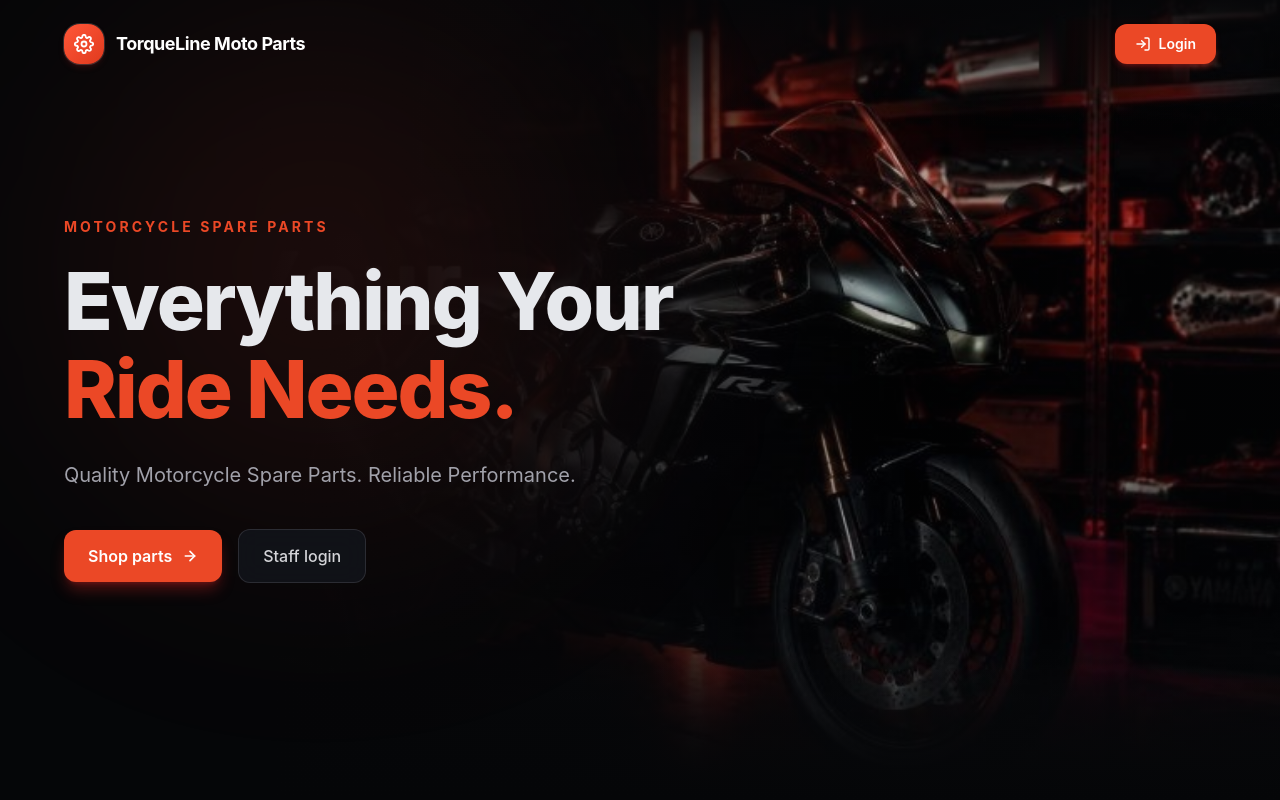
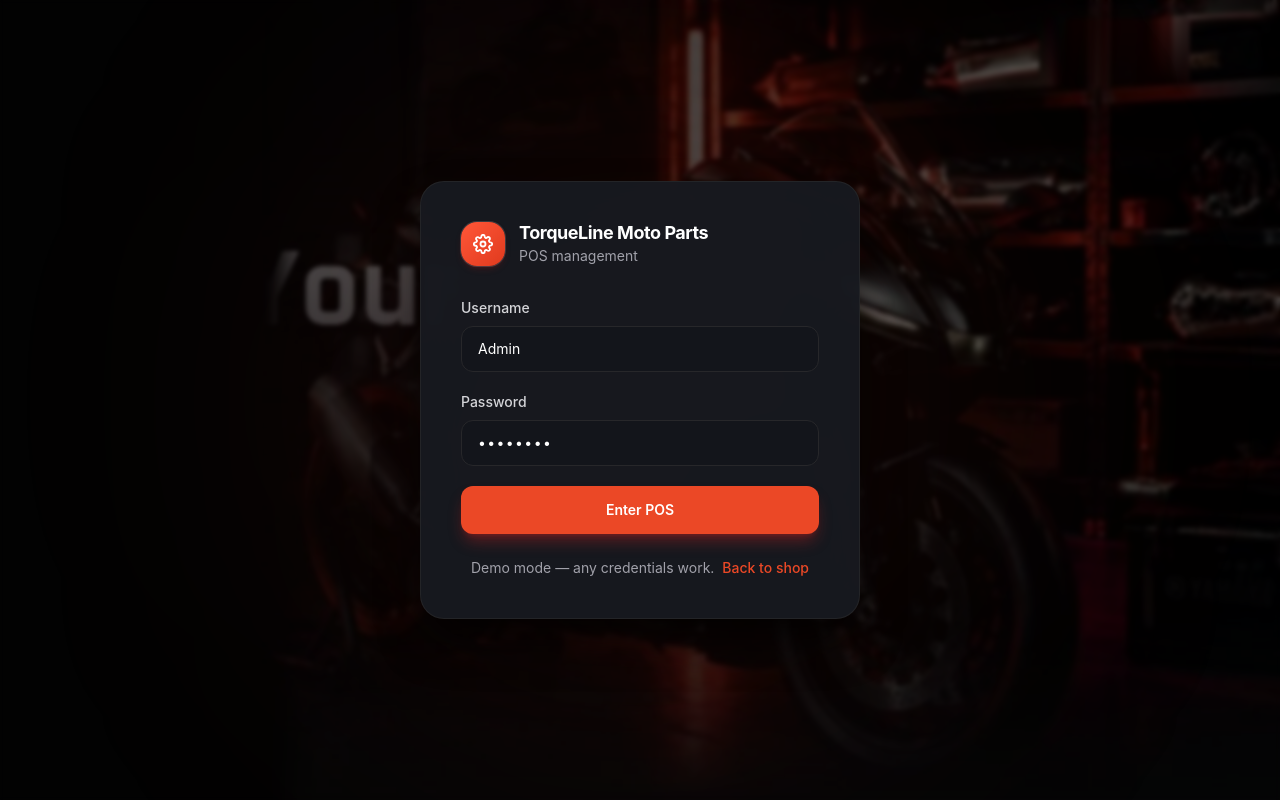
Before and after one commit to kaveenskn/POS_System, a React (Vite) app in the folder frontend/: page /login in a window 1280 px wide. Before the commit this address led to /. Built offline with nearby package versions, Linux system fonts and the light colour scheme.

Commit message:
feat(auth): add TorqueLine POS login page matching design with modular components

```diff
--- a/frontend/src/app/router/AppRouter.tsx
+++ b/frontend/src/app/router/AppRouter.tsx
@@ -3,6 +3,7 @@ import { BrowserRouter, Navigate, Route, Routes } from 'react-router-dom';
 import { AppLayout } from '../layouts/AppLayout';
 import { DashboardPage } from '../../features/dashboard/DashboardPage';
 import { LandingPage } from '../../features/landing';
+import { LoginPage } from '../../features/auth';
 
 export function AppRouter() {
   return (
@@ -10,6 +11,9 @@ export function AppRouter() {
       <Routes>
         {/* Customer-facing Landing Page */}
         <Route path="/" element={<LandingPage />} />
+
+        {/* Staff / Admin Login Page */}
+        <Route path="/login" element={<LoginPage />} />
 
         {/* Staff & POS Foundation Dashboard */}
         <Route
--- /dev/null
+++ b/frontend/src/features/auth/LoginPage.tsx
@@ -0,0 +1,65 @@
+import type { FC } from 'react';
+import { useNavigate } from 'react-router-dom';
+import { AuthCard } from './components/AuthCard';
+import { AuthHeader } from './components/AuthHeader';
+import { LoginForm } from './components/LoginForm';
+import { AuthFooter } from './components/AuthFooter';
+import type { LoginCredentials } from './types/auth.types';
+
+export const LoginPage: FC = () => {
+  const navigate = useNavigate();
+
+  const handleLogin = (credentials: LoginCredentials) => {
+    // In demo mode, any credentials grant access to POS dashboard
+    if (credentials.username) {
+      navigate('/dashboard');
+    }
+  };
+
+  const handleBackToShop = () => {
+    navigate('/');
+  };
+
+  return (
+    <div className="relative min-h-screen w-full flex items-center justify-center bg-[#050608] px-4 py-8 overflow-hidden select-none">
+      {/* Background Motorcycle Image */}
+      <div
+        className="absolute inset-0 z-0 bg-cover bg-no-repeat bg-right sm:bg-[right_center] opacity-80"
+        style={{
+          backgroundImage: "url('/images/hero-clean-bg.jpg')",
+        }}
+        aria-hidden="true"
+      />
+
+      {/* Dark Dimmer & Vignette Overlay for Login Focus */}
+      <div
+        className="absolute inset-0 z-10 bg-black/60 backdrop-blur-[2px] pointer-events-none"
+        aria-hidden="true"
+      />
+
+      {/* Atmospheric Red Rim Ambient Glow */}
+      <div
+        className="absolute top-1/2 left-1/2 -translate-x-1/2 -translate-y-1/2 w-[600px] h-[600px] rounded-full bg-[#eb4826]/10 blur-[150px] pointer-events-none z-10"
+        aria-hidden="true"
+      />
+
+      {/* Centered Login Card */}
+      <div className="relative z-20 w-full flex justify-center">
+        <AuthCard>
+          <AuthHeader
+            title="TorqueLine Moto Parts"
+            subtitle="POS management"
+          />
+          <LoginForm onSubmit={handleLogin} />
+          <AuthFooter
+            onBackToShop={handleBackToShop}
+            note="Demo mode — any credentials work."
+            linkLabel="Back to shop"
+          />
+        </AuthCard>
+      </div>
+    </div>
+  );
+};
+
+export default LoginPage;
--- /dev/null
+++ b/frontend/src/features/auth/components/AuthCard.tsx
@@ -0,0 +1,13 @@
+import type { FC, ReactNode } from 'react';
+
+interface AuthCardProps {
+  children: ReactNode;
+}
+
+export const AuthCard: FC<AuthCardProps> = ({ children }) => {
+  return (
+    <div className="relative w-full max-w-[440px] rounded-3xl bg-[#181a20]/95 border border-zinc-800/80 p-8 sm:p-10 shadow-2xl shadow-black/90 backdrop-blur-xl">
+      {children}
+    </div>
+  );
+};
--- /dev/null
+++ b/frontend/src/features/auth/components/AuthFooter.tsx
@@ -0,0 +1,26 @@
+import type { FC } from 'react';
+
+interface AuthFooterProps {
+  onBackToShop: () => void;
+  note?: string;
+  linkLabel?: string;
+}
+
+export const AuthFooter: FC<AuthFooterProps> = ({
+  onBackToShop,
+  note = 'Demo mode — any credentials work.',
+  linkLabel = 'Back to shop',
+}) => {
+  return (
+    <div className="mt-6 text-center text-xs sm:text-sm text-zinc-400">
+      <span>{note} </span>
+      <button
+        type="button"
+        onClick={onBackToShop}
+        className="text-[#eb4826] hover:text-[#ff5c3b] font-medium transition-colors hover:underline underline-offset-2 ml-1"
+      >
+        {linkLabel}
+      </button>
+    </div>
+  );
+};
--- /dev/null
+++ b/frontend/src/features/auth/components/AuthHeader.tsx
@@ -0,0 +1,41 @@
+import type { FC } from 'react';
+
+interface AuthHeaderProps {
+  title?: string;
+  subtitle?: string;
+}
+
+export const AuthHeader: FC<AuthHeaderProps> = ({
+  title = 'TorqueLine Moto Parts',
+  subtitle = 'POS management',
+}) => {
+  return (
+    <div className="flex items-center gap-3.5 mb-8">
+      {/* Gear Badge Icon */}
+      <div className="relative flex items-center justify-center w-11 h-11 rounded-2xl bg-gradient-to-br from-[#ff5738] to-[#e03a1e] shadow-md shadow-red-900/30 ring-1 ring-white/15">
+        <svg
+          className="w-5 h-5 text-white"
+          viewBox="0 0 24 24"
+          fill="none"
+          stroke="currentColor"
+          strokeWidth="2.2"
+          strokeLinecap="round"
+          strokeLinejoin="round"
+        >
+          <path d="M12 15a3 3 0 1 0 0-6 3 3 0 0 0 0 6Z" />
+          <path d="M19.4 15a1.65 1.65 0 0 0 .33 1.82l.06.06a2 2 0 0 1 0 2.83 2 2 0 0 1-2.83 0l-.06-.06a1.65 1.65 0 0 0-1.82-.33 1.65 1.65 0 0 0-1 1.51V21a2 2 0 0 1-2 2 2 2 0 0 1-2-2v-.09A1.65 1.65 0 0 0 9 19.4a1.65 1.65 0 0 0-1.82.33l-.06.06a2 2 0 0 1-2.83 0 2 2 0 0 1 0-2.83l.06-.06a1.65 1.65 0 0 0 .33-1.82 1.65 1.65 0 0 0-1.51-1H3a2 2 0 0 1-2-2 2 2 0 0 1 2-2h.09A1.65 1.65 0 0 0 4.6 9a1.65 1.65 0 0 0-.33-1.82l-.06-.06a2 2 0 0 1 0-2.83 2 2 0 0 1 2.83 0l.06.06a1.65 1.65 0 0 0 1.82.33H9a1.65 1.65 0 0 0 1-1.51V3a2 2 0 0 1 2-2 2 2 0 0 1 2 2v.09a1.65 1.65 0 0 0 1 1.51 1.65 1.65 0 0 0 1.82-.33l.06-.06a2 2 0 0 1 2.83 0 2 2 0 0 1 0 2.83l-.06.06a1.65 1.65 0 0 0-.33 1.82V9a1.65 1.65 0 0 0 1.51 1H21a2 2 0 0 1 2 2 2 2 0 0 1-2 2h-.09a1.65 1.65 0 0 0-1.51 1Z" />
+        </svg>
+      </div>
+
+      {/* Brand title & sub-label */}
+      <div>
+        <h2 className="text-white text-lg font-bold tracking-tight leading-tight">
+          {title}
+        </h2>
+        <p className="text-zinc-400 text-xs sm:text-sm font-normal mt-0.5">
+          {subtitle}
+        </p>
+      </div>
+    </div>
+  );
+};
--- /dev/null
+++ b/frontend/src/features/auth/components/LoginForm.tsx
@@ -0,0 +1,72 @@
+import { type FC, type FormEvent, useState } from 'react';
+import type { LoginCredentials } from '../types/auth.types';
+
+interface LoginFormProps {
+  onSubmit: (credentials: LoginCredentials) => void;
+  isLoading?: boolean;
+}
+
+export const LoginForm: FC<LoginFormProps> = ({ onSubmit, isLoading = false }) => {
+  const [username, setUsername] = useState('Admin');
+  const [password, setPassword] = useState('••••••••');
+
+  const handleSubmit = (e: FormEvent) => {
+    e.preventDefault();
+    onSubmit({ username, password });
+  };
+
+  return (
+    <form onSubmit={handleSubmit} className="space-y-5">
+      {/* Username Field */}
+      <div>
+        <label
+          htmlFor="username"
+          className="block text-zinc-300 text-xs sm:text-sm font-medium mb-2"
+        >
+          Username
+        </label>
+        <input
+          id="username"
+          name="username"
+          type="text"
+          value={username}
+          onChange={(e) => setUsername(e.target.value)}
+          required
+          autoComplete="username"
+          className="w-full rounded-xl bg-[#13151b] border border-zinc-800 px-4 py-3 text-sm text-white placeholder-zinc-500 transition-colors focus:border-[#eb4826] focus:bg-[#151821] focus:outline-none focus:ring-1 focus:ring-[#eb4826]"
+          placeholder="Enter username"
+        />
+      </div>
+
+      {/* Password Field */}
+      <div>
+        <label
+          htmlFor="password"
+          className="block text-zinc-300 text-xs sm:text-sm font-medium mb-2"
+        >
+          Password
+        </label>
+        <input
+          id="password"
+          name="password"
+          type="password"
+          value={password}
+          onChange={(e) => setPassword(e.target.value)}
+          required
+          autoComplete="current-password"
+          className="w-full rounded-xl bg-[#13151b] border border-zinc-800 px-4 py-3 text-sm text-white placeholder-zinc-500 tracking-widest transition-colors focus:border-[#eb4826] focus:bg-[#151821] focus:outline-none focus:ring-1 focus:ring-[#eb4826]"
+          placeholder="••••••••"
+        />
+      </div>
+
+      {/* Enter POS Button */}
+      <button
+        type="submit"
+        disabled={isLoading}
+        className="w-full rounded-xl bg-[#eb4826] py-3.5 px-4 text-sm font-semibold text-white shadow-lg shadow-red-600/35 transition-all duration-200 hover:bg-[#ff5534] hover:shadow-red-600/50 hover:scale-[1.01] active:scale-[0.99] disabled:opacity-60 disabled:cursor-not-allowed focus-visible:outline-none focus-visible:ring-2 focus-visible:ring-red-400 focus-visible:ring-offset-2 focus-visible:ring-offset-[#181a20]"
+      >
+        {isLoading ? 'Entering...' : 'Enter POS'}
+      </button>
+    </form>
+  );
+};
--- /dev/null
+++ b/frontend/src/features/auth/index.ts
@@ -0,0 +1,6 @@
+export { LoginPage } from './LoginPage';
+export { AuthCard } from './components/AuthCard';
+export { AuthHeader } from './components/AuthHeader';
+export { LoginForm } from './components/LoginForm';
+export { AuthFooter } from './components/AuthFooter';
+export * from './types/auth.types';
--- a/frontend/src/features/landing/LandingPage.tsx
+++ b/frontend/src/features/landing/LandingPage.tsx
@@ -7,7 +7,7 @@ export const LandingPage: FC = () => {
   const navigate = useNavigate();
 
   const handleNavigateToStaff = () => {
-    navigate('/dashboard');
+    navigate('/login');
   };
 
   const handleShopParts = () => {
```
Also changed, not shown: frontend/src/features/auth/types/auth.types.ts (added, +10 -0 lines), 1 other file (tests, documents, lock files or other folders).
